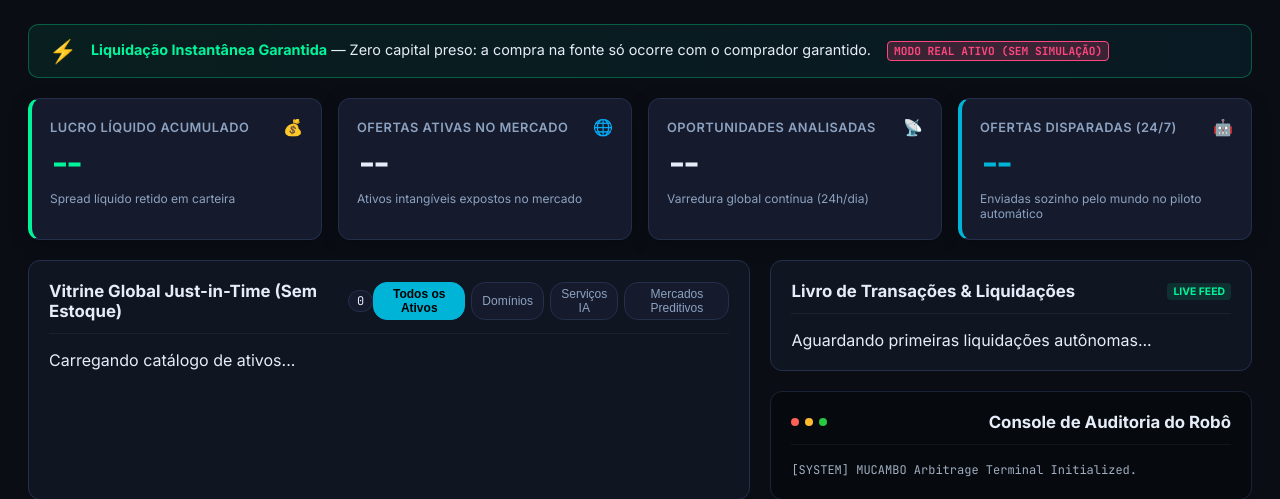
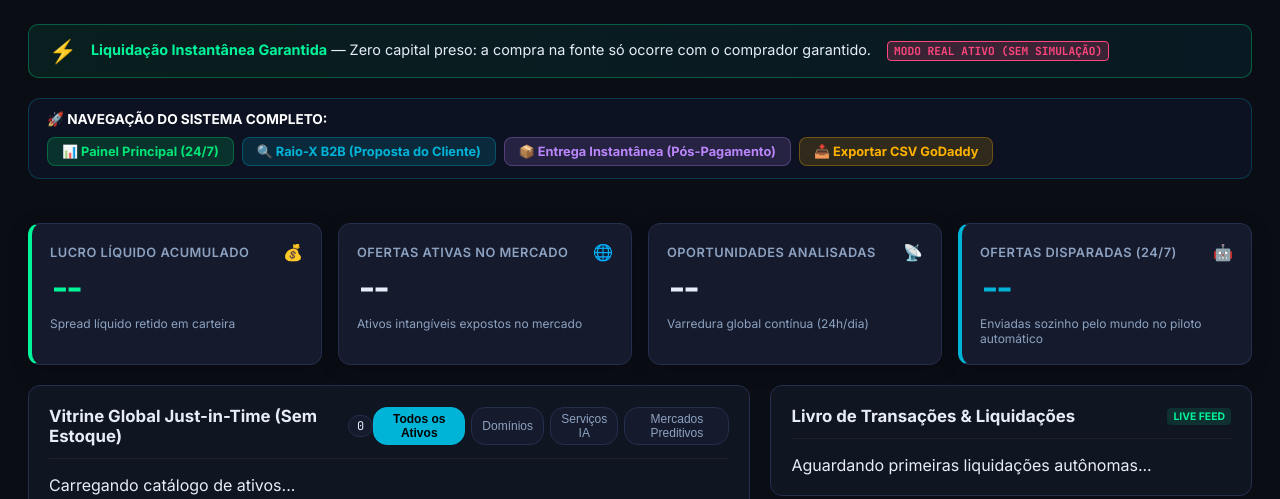
Before and after one commit to mlesant-14/mucambo-nexus, a FastAPI app: page / in a window 1280 px wide. Shown: the part 81-580 px from the top of the page. Run offline with FastAPI, Linux system fonts and the light colour scheme; data comes from the database, SQL or seed files in the repository; data that the repository does not hold is empty.

Commit message:
feat: Add full ecosystem quick navigation bar to main dashboard

```diff
--- a/web/templates/index.html
+++ b/web/templates/index.html
@@ -56,6 +56,27 @@
                 <span class="sim-badge" id="simBadge" style="background: rgba(255, 71, 126, 0.2); color: #ff477e; border-color: #ff477e;">
                     MODO REAL ATIVO (SEM SIMULAÇÃO)
                 </span>
+            </div>
+        </div>
+
+        <!-- Ecosystem Navigation Bar -->
+        <div style="display: flex; flex-wrap: wrap; gap: 10px; margin-bottom: 24px; padding: 12px 18px; background: rgba(13, 20, 36, 0.85); border: 1px solid rgba(0, 180, 216, 0.25); border-radius: 12px; align-items: center; justify-content: space-between;">
+            <div style="display: flex; align-items: center; gap: 8px; font-size: 0.85rem; font-weight: 700; color: #fff;">
+                <span style="color: var(--accent-cyan);">🚀 NAVEGAÇÃO DO SISTEMA COMPLETO:</span>
+            </div>
+            <div style="display: flex; flex-wrap: wrap; gap: 8px;">
+                <a href="/" style="padding: 6px 14px; border-radius: 8px; background: rgba(0, 230, 118, 0.15); color: #00e676; border: 1px solid rgba(0, 230, 118, 0.3); text-decoration: none; font-size: 0.8rem; font-weight: 700;">
+                    📊 Painel Principal (24/7)
+                </a>
+                <a href="/raio-x" target="_blank" style="padding: 6px 14px; border-radius: 8px; background: rgba(0, 180, 216, 0.15); color: #00b4d8; border: 1px solid rgba(0, 180, 216, 0.3); text-decoration: none; font-size: 0.8rem; font-weight: 700;">
+                    🔍 Raio-X B2B (Proposta do Cliente)
+                </a>
+                <a href="/sucesso" target="_blank" style="padding: 6px 14px; border-radius: 8px; background: rgba(187, 134, 252, 0.15); color: #bb86fc; border: 1px solid rgba(187, 134, 252, 0.3); text-decoration: none; font-size: 0.8rem; font-weight: 700;">
+                    📦 Entrega Instantânea (Pós-Pagamento)
+                </a>
+                <a href="/api/syndicate/godaddy-csv" target="_blank" style="padding: 6px 14px; border-radius: 8px; background: rgba(255, 179, 0, 0.15); color: #ffb300; border: 1px solid rgba(255, 179, 0, 0.3); text-decoration: none; font-size: 0.8rem; font-weight: 700;">
+                    📥 Exportar CSV GoDaddy
+                </a>
             </div>
         </div>
 
```
